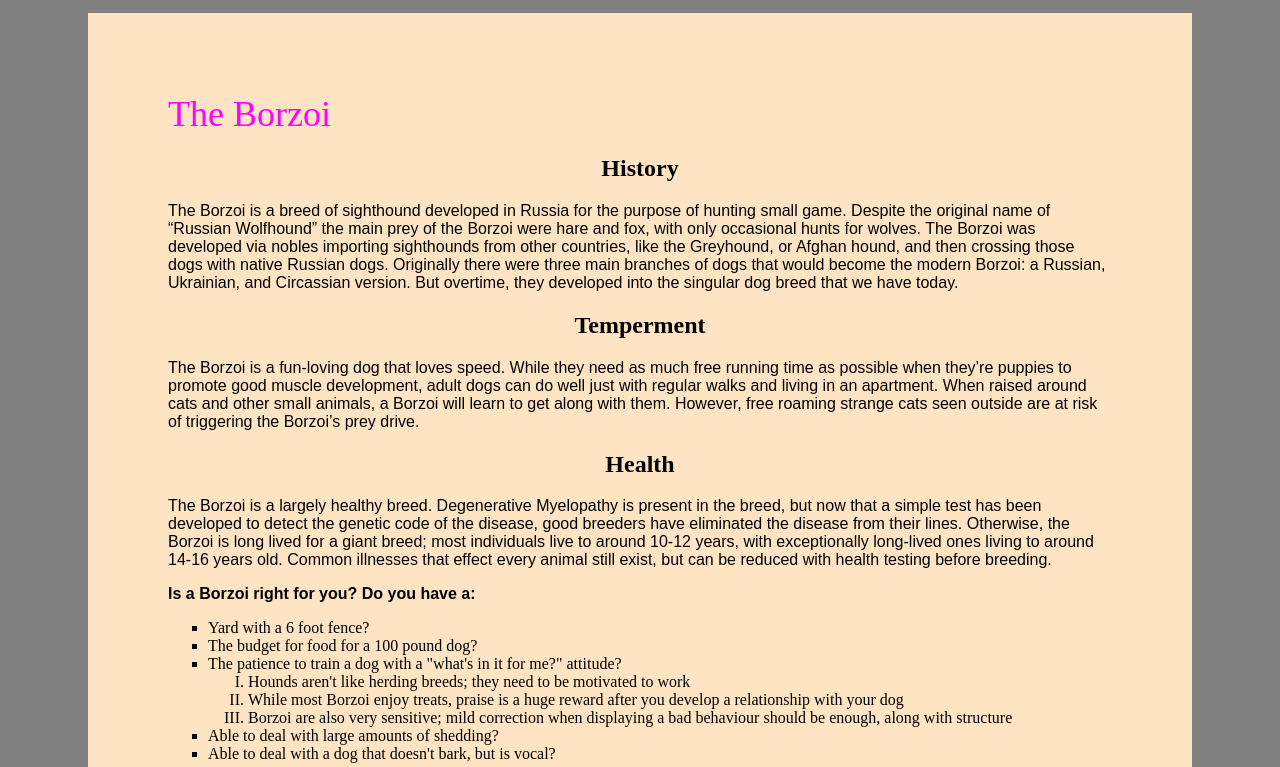
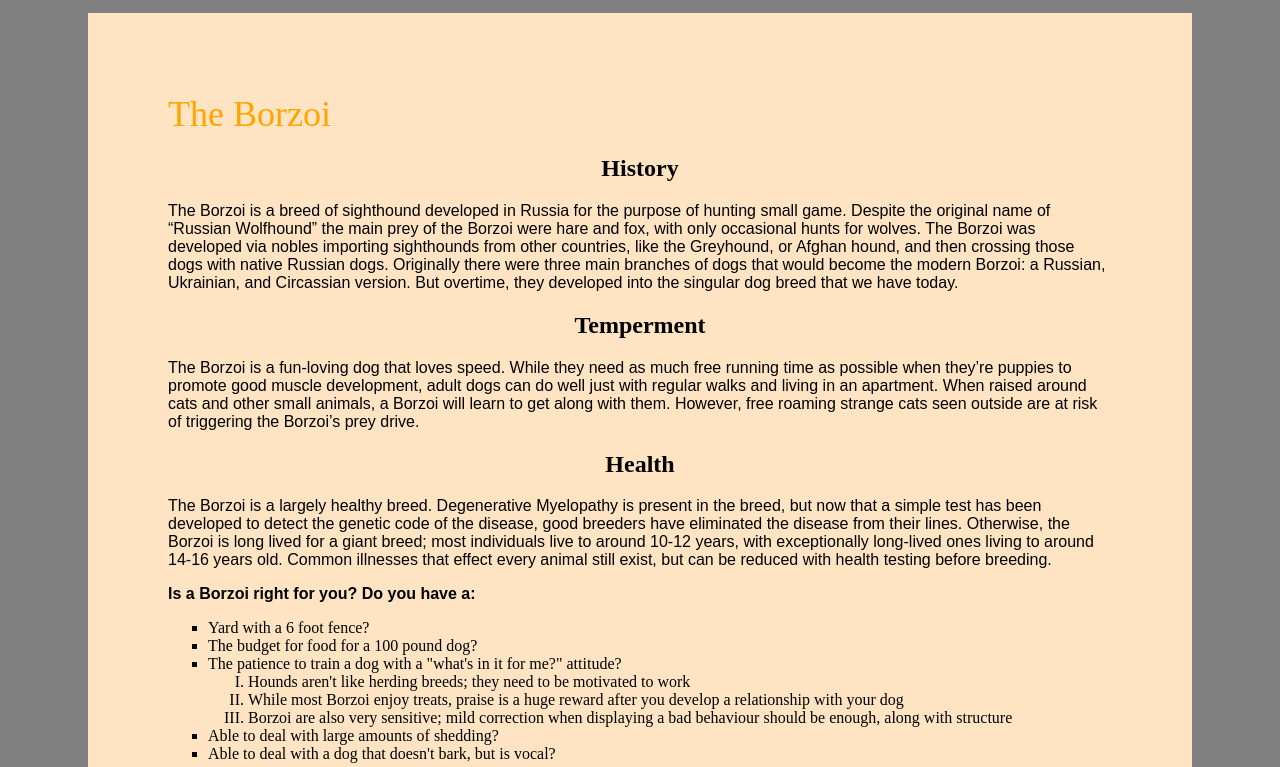
Before and after one commit to SamMarrello/in-class-website-2, a plain HTML site: page index.html in a window 1280 px wide. Shown: the part 33-800 px from the top of the page. Drawn offline with Linux system fonts and the light colour scheme.

Commit message:
minor edits to css

```diff
--- a/CSS/CSSstyles.css
+++ b/CSS/CSSstyles.css
@@ -118,7 +118,7 @@ table {
 }
 
 span.title {
-    color: magenta;
+    color: orange;
     font-size: 225%;
     text-align: center;
 }
```
